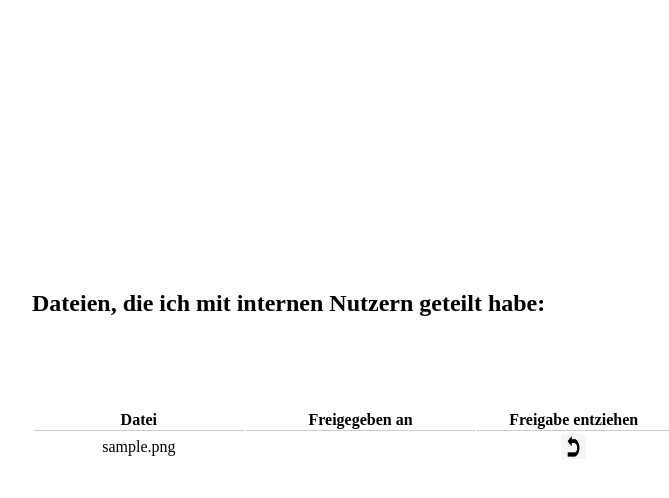
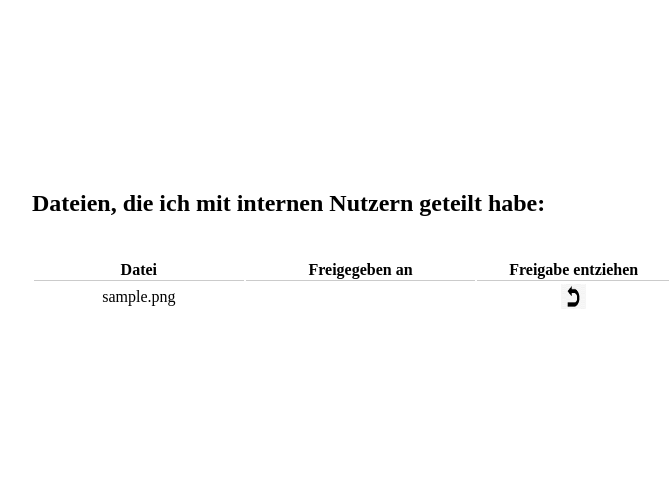
Before and after one commit to venussteinmetz/Lima, a PHP site: page /shared.php in a window 1280 px wide. Shown: the top 498 px of the page, without its empty margins (268-937 px from the left). Run offline with PHP 8.4, Linux system fonts and the light colour scheme; the visitor is signed in with stand-in values (Sample User, id 1); tables that the repository leaves empty or names only in its code hold one stand-in row (values such as "Sample post"); data that the repository does not hold is empty.

Commit message:
Add files via upload

```diff
--- a/shared.php
+++ b/shared.php
@@ -13,14 +13,14 @@ $pdo=new PDO('mysql:: host=mars.iuk.hdm-stuttgart.de; dbname=u-ab247', 'ab247',
             overflow-y: scroll;
             font-family: Avenir;
             position: absolute;
-            top: 270px;
+            top: 170px;
             left: 300px;
             padding-bottom: 10px;
             min-width: 1000px;
         }
         #shared_files_table {
             position: absolute;
-            margin-top: 400px;
+            margin-top: 250px;
             margin-right: 10px;
             left:300px;
             width:50%;
@@ -52,7 +52,7 @@ $pdo=new PDO('mysql:: host=mars.iuk.hdm-stuttgart.de; dbname=u-ab247', 'ab247',
 </head>
 <body>
 
-<div><h2 class="youshared">Dateien, die ich mit <b>internen</b> Nutzern geteilt habe:</h2></div>
+<div class="youshared"><h2>Dateien, die ich mit <b>internen</b> Nutzern geteilt habe:</h2></div>
 
 <table id="shared_files_table">
     <tr id="tr_shared_files">
```
